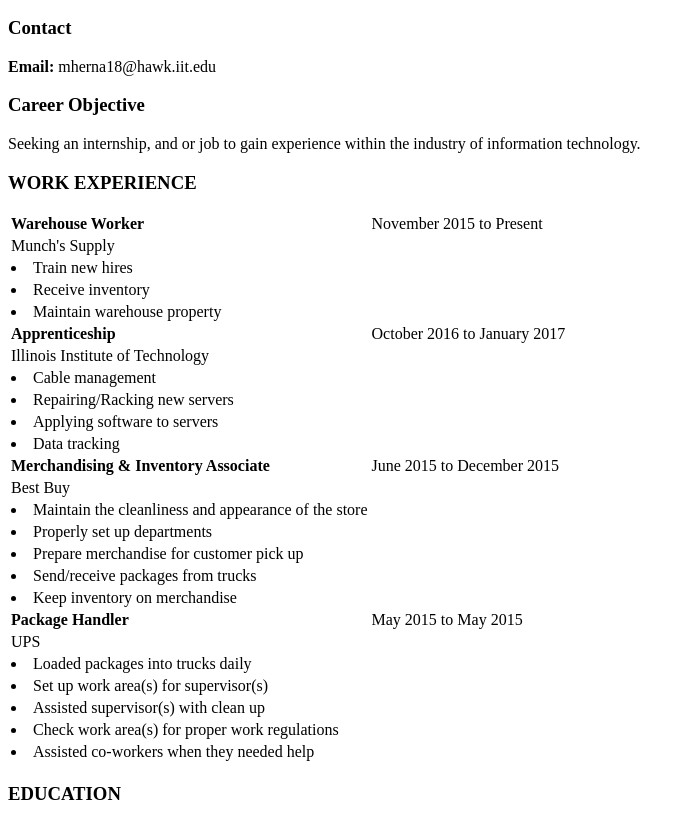
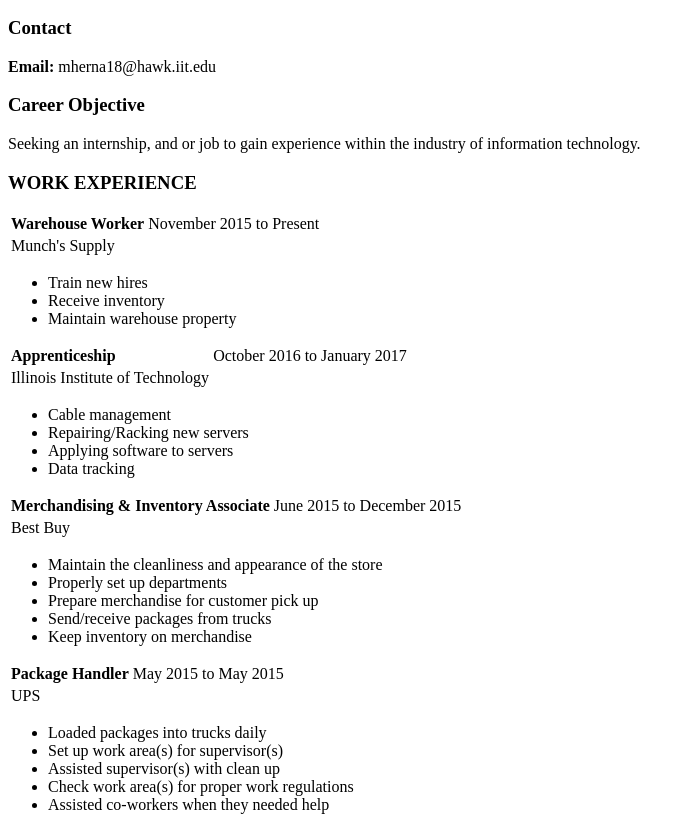
Before and after one commit to mherna18/marco_hernandez_project1, a plain HTML site: page resume.html in a window 1280 px wide. Shown: the part 136-952 px from the top of the page, without its empty margins (0-692 px from the left). Drawn offline with Linux system fonts and the light colour scheme.

Commit message:
fix the tables

```diff
--- a/resume.html
+++ b/resume.html
@@ -31,17 +31,13 @@
     <tr>
           <td>Munch's Supply</td>
     </tr>
-	<tr>
+  </table>
 	  <ul>
-	    <td><li>Train new hires</li></td>
-	</tr>
-	<tr>
-		<td><li>Receive inventory</li></td>
-	</tr>
-	<tr>
-		<td><li>Maintain warehouse property</li></td>
+	    <li>Train new hires</li>
+	    <li>Receive inventory</li>
+	    <li>Maintain warehouse property</li>
 	  </ul>
-	</tr>
+  <table>
     <tr>
 	  <td><strong>Apprenticeship</strong></td>
 	  <td>October 2016 to January 2017</td>
@@ -49,20 +45,14 @@
     <tr>
 	  <td>Illinois Institute of Technology</td>
     </tr>
-	<tr>
+  </table>
 	  <ul>
-	    <td><li>Cable management</li></td>
-	</tr>
-	<tr>
-		<td><li>Repairing/Racking new servers</li></td>
-	</tr>
-    <tr>
-    	<td><li>Applying software to servers</li></td>
-	</tr>
-	<tr>
-		<td><li>Data tracking</li></td>
+	    <li>Cable management</li>
+	    <li>Repairing/Racking new servers</li>
+	    <li>Applying software to servers</li>
+	    <li>Data tracking</li>
 	  </ul>
-	</tr>
+  <table>
 	<tr>
 	  <td><strong>Merchandising & Inventory Associate</strong></td>
 	  <td>June 2015 to December 2015</td>
@@ -70,23 +60,15 @@
 	<tr>
 	  <td>Best Buy</td>
 	</tr>
-	<tr>
+  </table>
 	  <ul>
-	    <td><li>Maintain the cleanliness and appearance of the store</li></td>
-    </tr>
-	<tr>
-		<td><li>Properly set up departments</li></td>
-	</tr>
-	<tr>
-		<td><li>Prepare merchandise for customer pick up</li></td>
-	</tr>
-	<tr>
-		<td><li>Send/receive packages from trucks</li></td>
-	</tr>
-	<tr>
-		<td><li>Keep inventory on merchandise</li></td>
+	    <li>Maintain the cleanliness and appearance of the store</li>
+            <li>Properly set up departments</li>
+	    <li>Prepare merchandise for customer pick up</li>
+	    <li>Send/receive packages from trucks</li>
+	    <li>Keep inventory on merchandise</li>
 	  </ul>
-	</tr>
+  <table>
       <tr>
 	  <td><strong>Package Handler</strong></td>
 	  <td>May 2015 to May 2015</td>
@@ -94,22 +76,14 @@
 	<tr>
 	  <td>UPS</td>
 	</tr>
-	<tr>
+	</table>
 	  <ul>
-	    <td><li>Loaded packages into trucks daily</li></td>
-	</tr>
-	<tr>
-		<td><li>Set up work area(s) for supervisor(s)</li></td>
-	</tr>
-		<td><li>Assisted supervisor(s) with clean up</li></td>
-	<tr>
-		<td><li>Check work area(s) for proper work regulations</li></td>
-	</tr>
-	<tr>
-		<td><li>Assisted co-workers when they needed help</li></td>
+	    <li>Loaded packages into trucks daily</li>
+		<li>Set up work area(s) for supervisor(s)</li>
+		<li>Assisted supervisor(s) with clean up</li>
+		<li>Check work area(s) for proper work regulations</li>
+		<li>Assisted co-workers when they needed help</li>
 	  </ul>
-	</tr>
-  </table>
 
 <h3>EDUCATION</h3>
   <table>
@@ -136,7 +110,7 @@
 	<li>Experienced with troubleshooting computers</li>
 	<li>Microsoft Windows talented</li>
 	<li>Currently studying for <a href ="https://certification.comptia.org/certifications/a" target="_blank" title="CompTIA A+ Certification">CompTIA A+ Certification</a></li>
-
+  </ul>
 </body>
 
 </html>
```
Lines whose indentation alone changed are shown as unchanged.
